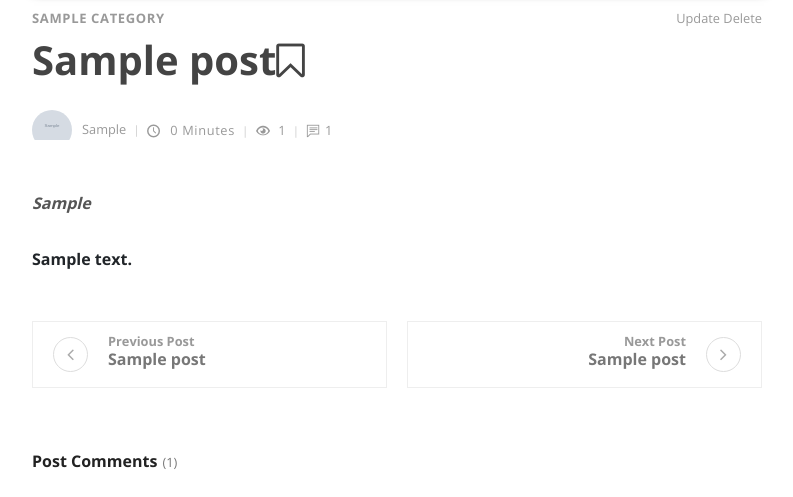
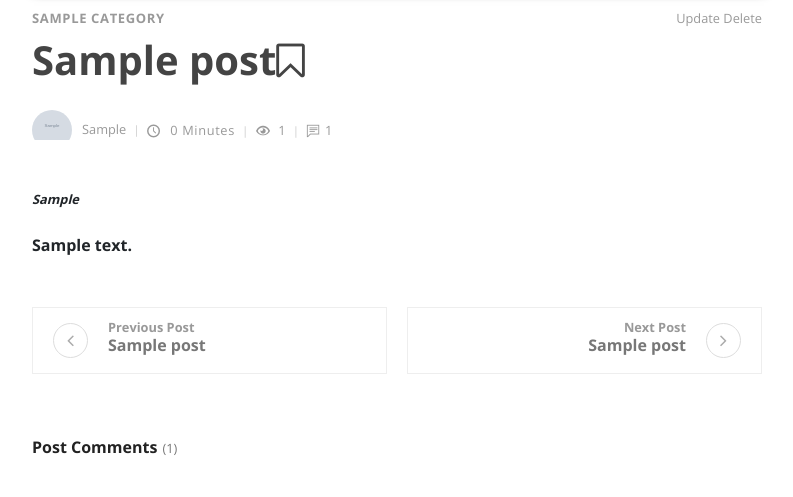
Before and after one commit to alvnavra/lacuinadelsprogrames, a Django app: page /en/post/1/ in a window 1280 px wide. Shown: the part 690-1187 px from the top of the page, without its empty margins (53-846 px from the left). Run offline with Django 3.2, Linux system fonts and the light colour scheme; a user stored in the database is signed in; tables that the repository leaves empty hold one stand-in row (values such as "Sample post"); grey boxes marked "Sample" are stand-in pictures; data that the repository does not hold is empty; some libraries are stand-ins or nearby versions.

Commit message:
Cambio de tamaño del overview del post

```diff
--- a/templates/head.html
+++ b/templates/head.html
@@ -13,7 +13,6 @@
     <link rel="stylesheet" href="https://fonts.googleapis.com/css?family=Open+Sans:300,400,700">
     <link rel="stylesheet" href="{% static 'vendor/@fancyapps/fancybox/jquery.fancybox.min.css' %}">
     <link rel="stylesheet" href="{% static 'css/style.default.css' %}" id="theme-stylesheet">
-    <link rel="stylesheet" href="{% static 'css/custom.css' %}">
     <link rel="stylesheet" href="{% static 'css/custom.css' %}">
     <link rel="shortcut icon" href="{% static '/favicon.png' %}" rel="stylsheet">
     <link rel="stylesheet" href="{% static 'styles/github.css' %}">
--- a/templates/post.html
+++ b/templates/post.html
@@ -36,8 +36,8 @@
                   </div>
                 </div>
                 <div class="post-body">
-                  <p class="over-text"><strong><i>{{post.overview}}</i><strong></p>
-                  {{post.content|safe}}
+                  <div class="over-text"><strong><i>{{post.overview}}</i><strong></div><br/>
+                  <div>{{post.content|safe}}</div>
                 </div>
 
                 <div class="posts-nav d-flex justify-content-between align-items-stretch flex-column flex-md-row">
```
